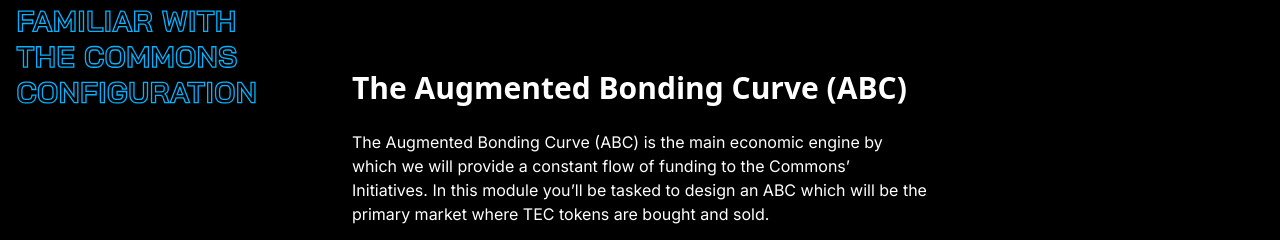
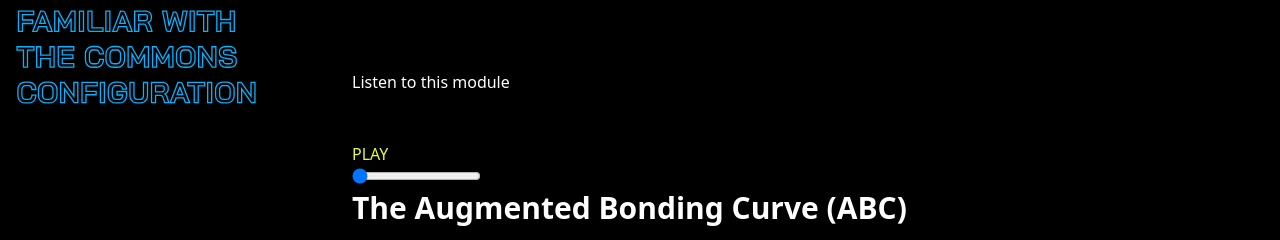
Before and after one commit to CommonsBuild/commons-config-frontend, a Next.js app: page /learn/2 in a window 1280 px wide. Shown: the part 254-494 px from the top of the page. Built offline with nearby package versions, Linux system fonts and the light colour scheme; no server answers; a web font is replaced by a local one.

Commit message:
feat: audio player component

```diff
--- /dev/null
+++ b/next.config.js
@@ -0,0 +1,11 @@
+module.exports = {
+  webpack(config, options) {
+    config.module.rules.push({
+      test: /\.mp3$/,
+      use: {
+        loader: 'file-loader',
+      },
+    });
+    return config;
+  },
+};
--- a/package.json
+++ b/package.json
@@ -16,6 +16,7 @@
     "classnames": "^2.3.1",
     "framer-motion": "^4.1.17",
     "next": "latest",
+    "next-compose": "^0.0.2",
     "react": "^17.0.2",
     "react-chartjs-2": "^3.0.4",
     "react-dom": "^17.0.2",
@@ -35,6 +36,7 @@
     "eslint-plugin-prettier": "^3.4.0",
     "eslint-plugin-react": "^7.24.0",
     "eslint-plugin-react-hooks": "^4.2.0",
+    "file-loader": "^6.2.0",
     "postcss": "^8.3.5",
     "prettier": "2.3.2",
     "tailwindcss": "^2.2.4",
--- /dev/null
+++ b/src/components/AudioPlayer.tsx
@@ -0,0 +1,130 @@
+import React, { useState, useEffect, useRef } from 'react';
+
+const AudioControls = ({ isPlaying, onPlayPauseClick }) => (
+  <div className="audio-controls">
+    {isPlaying ? (
+      <button
+        type="button"
+        onClick={() => onPlayPauseClick(false)}
+        aria-label="Pause"
+        className="text-neon"
+      >
+        PAUSE
+      </button>
+    ) : (
+      <button
+        type="button"
+        onClick={() => onPlayPauseClick(true)}
+        aria-label="Play"
+        className="text-neon"
+      >
+        PLAY
+      </button>
+    )}
+  </div>
+);
+
+const AudioPlayer = ({ tracks }) => {
+  const [trackProgress, setTrackProgress] = useState(0);
+  const [isPlaying, setIsPlaying] = useState(false);
+
+  const { audioSrc } = tracks;
+
+  // Refs
+  const audioRef = useRef<HTMLAudioElement | undefined>(
+    typeof Audio !== 'undefined' ? new Audio(audioSrc) : undefined
+  );
+  const intervalRef: { current: NodeJS.Timeout | null } = useRef();
+  const isReady = useRef(false);
+
+  const duration = audioRef.current?.duration;
+
+  const currentPercentage = duration
+    ? `${(trackProgress / duration) * 100}%`
+    : '0%';
+  const trackStyling = `
+    -webkit-gradient(linear, 0% 0%, 100% 0%, color-stop(${currentPercentage}, #fff), color-stop(${currentPercentage}, #777))
+  `;
+
+  const startTimer = () => {
+    clearInterval(intervalRef.current);
+
+    intervalRef.current = setInterval(() => {
+      setTrackProgress(audioRef.current.currentTime);
+    }, 1000);
+  };
+
+  const onScrub = (value) => {
+    // Clear any timers already running
+    clearInterval(intervalRef.current);
+    audioRef.current.currentTime = value;
+    setTrackProgress(audioRef.current.currentTime);
+  };
+
+  const onScrubEnd = () => {
+    // If not already playing, start
+    if (!isPlaying) {
+      setIsPlaying(true);
+    }
+    startTimer();
+  };
+
+  useEffect(() => {
+    if (isPlaying) {
+      audioRef.current.play();
+      startTimer();
+    } else {
+      audioRef.current.pause();
+    }
+  }, [isPlaying]);
+
+  // Handles cleanup and setup when changing tracks
+  useEffect(() => {
+    console.log(audioRef);
+    audioRef.current?.pause();
+
+    audioRef.current = new Audio(audioSrc);
+    setTrackProgress(audioRef.current?.currentTime);
+
+    if (isReady.current) {
+      audioRef.current?.play();
+      setIsPlaying(true);
+      startTimer();
+    } else {
+      // Set the isReady ref as true for the next pass
+      isReady.current = true;
+    }
+  }, []);
+
+  useEffect(
+    () =>
+      // Pause and clean up on unmount
+      () => {
+        audioRef.current.pause();
+        clearInterval(intervalRef.current);
+      },
+    []
+  );
+
+  return (
+    <div className="audio-player">
+      <div className="track-info">
+        <AudioControls isPlaying={isPlaying} onPlayPauseClick={setIsPlaying} />
+        <input
+          type="range"
+          value={trackProgress}
+          step="1"
+          min="0"
+          max={duration || `${duration}`}
+          className="progress"
+          onChange={(e) => onScrub(e.target.value)}
+          onMouseUp={onScrubEnd}
+          onKeyUp={onScrubEnd}
+          style={{ background: trackStyling }}
+        />
+      </div>
+    </div>
+  );
+};
+
+export default AudioPlayer;
--- a/src/styles/global.css
+++ b/src/styles/global.css
@@ -55,6 +55,12 @@
 
   input:checked ~ .box {
     background-color: #191728;
+  }
+  audio {
+    border-radius: '0px';
+    background-color: 'rgba(255, 255, 0)';
+    color: 'rgba(255, 255, 0)';
+    border: '15px solid red';
   }
 }
 
--- a/src/templates/Learn.tsx
+++ b/src/templates/Learn.tsx
@@ -1,3 +1,4 @@
+/* eslint-disable jsx-a11y/media-has-caption */
 import Head from 'next/head';
 import Link from 'next/link';
 import { useRouter } from 'next/router';
@@ -6,6 +7,8 @@ import { motion, Variants } from 'framer-motion';
 
 import { CustomNavbar as Navbar } from '@/components/_global/Navbar';
 import { Checkbox, NeonButton } from '@/components/btns';
+import AudioPlayer from '@/components/AudioPlayer';
+// import TokenFreezeThawAudio from '../../public/media/tokenFreezeThaw.mp3';
 
 interface LearnProps {
   children: ReactNode;
@@ -46,6 +49,8 @@ const sections = [
     subtitle: 'Projects and funding',
   },
 ];
+
+const TokenFreezeThawAudio = require('../../public/media/tokenFreezeThaw.mp3');
 
 function Learn({ children, title, nextHref }: LearnProps) {
   const [checked] = useState<boolean>(true);
@@ -101,6 +106,19 @@ function Learn({ children, title, nextHref }: LearnProps) {
               initial="initial"
               variants={learnFade}
             >
+              <div>
+                <div className="text-neon-light">Listen to this module</div>
+                <div>audio controllers</div>
+                <figure>
+                  <figcaption>Listen to the T-Rex:</figcaption>
+                  <audio autoPlay src={TokenFreezeThawAudio}>
+                    <track />
+                    Your browser does not support the
+                    <code>audio</code> element.
+                  </audio>
+                </figure>
+                <AudioPlayer tracks={[{ audioSrc: TokenFreezeThawAudio }]} />
+              </div>
               <div className="text-white">{children}</div>
               <div className="mt-6">
                 <Checkbox text="I understood everything and I’m able to configure the parameters" />
```
Also changed, not shown: 2 other files (tests, documents, lock files or other folders).
